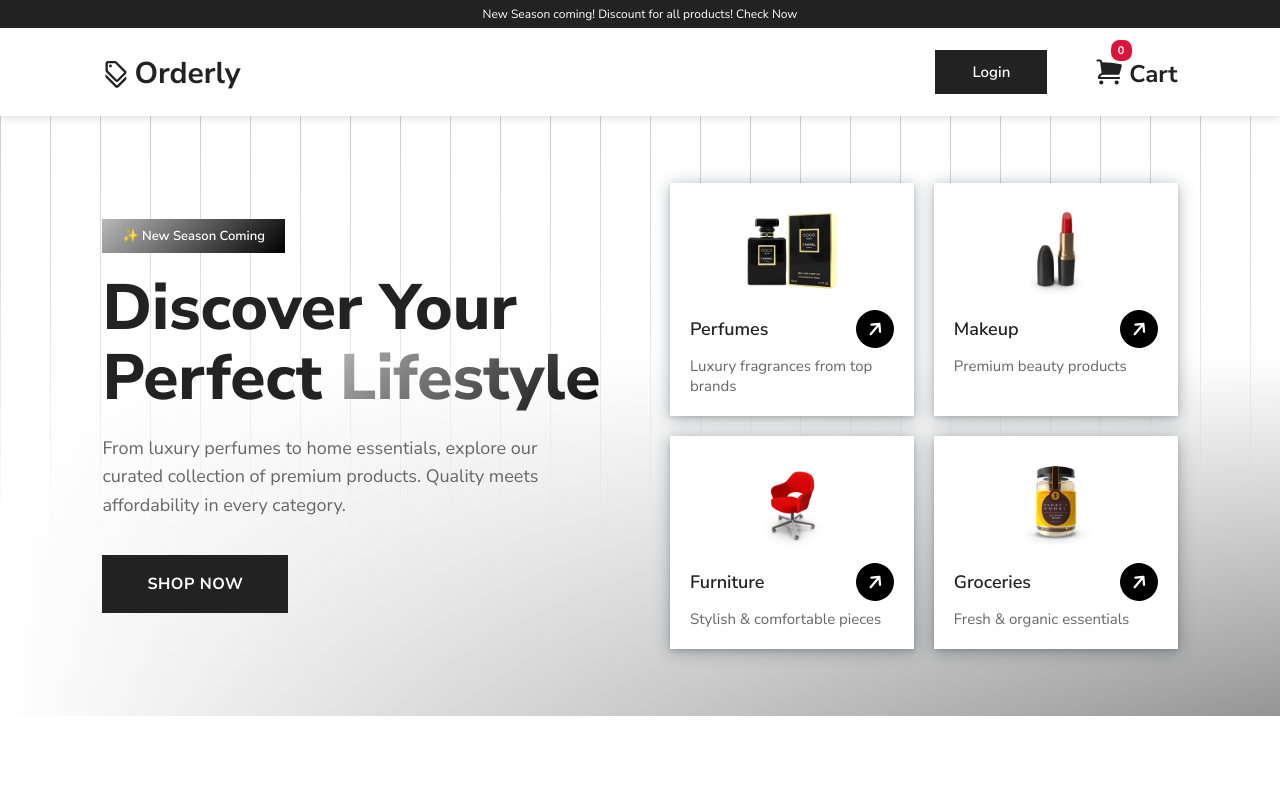
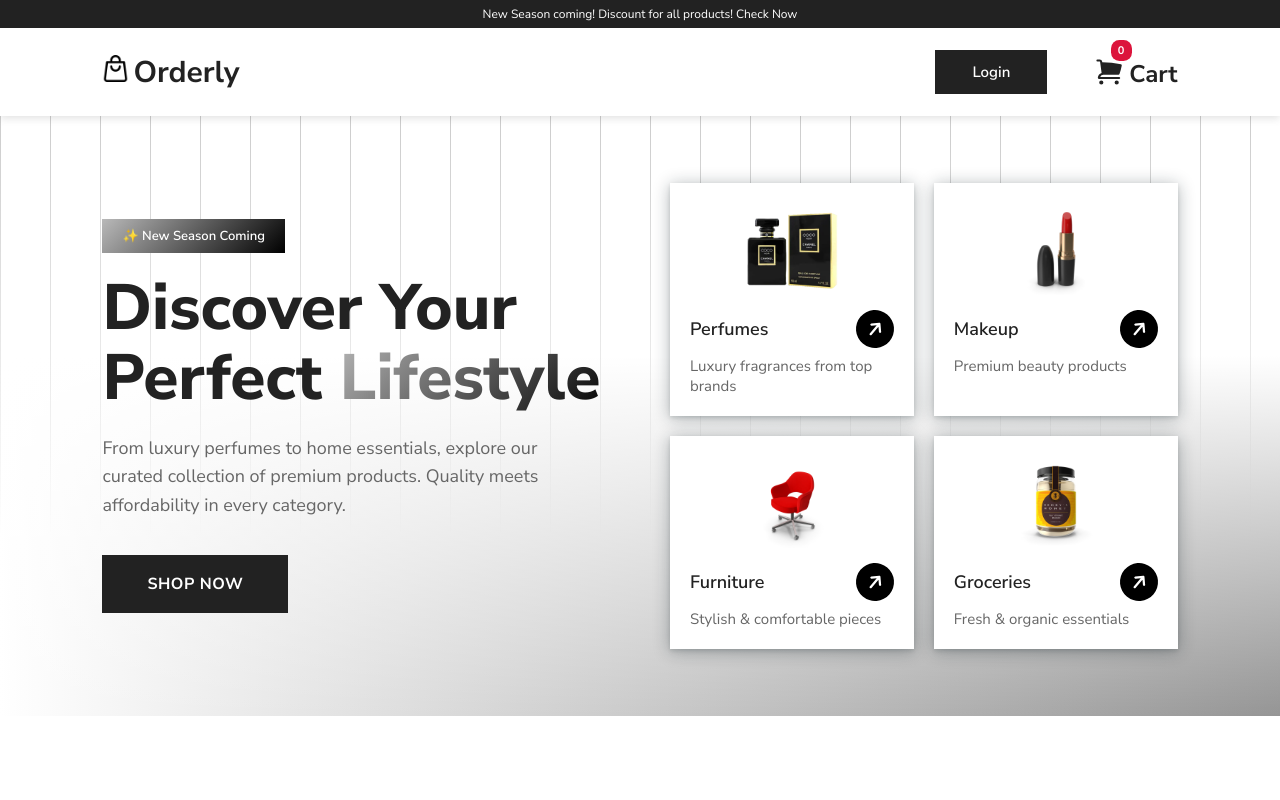
Before and after one commit to aditya5259kumar/react-ecommerce-product-api, a React (Vite) app: page / in a window 1280 px wide. Shown: the top 800 px of the page. Built offline with nearby package versions, Linux system fonts and the light colour scheme; no server answers.

Commit message:
Updated Favicon icon and Email me button

```diff
--- a/index.html
+++ b/index.html
@@ -3,6 +3,7 @@
   <head>
     <meta charset="UTF-8" />
     <meta name="viewport" content="width=device-width, initial-scale=1.0" />
+    <link rel="icon" href="./src/assets/shopping-bag.png" type="image/x-icon" />
     <link rel="stylesheet" href="https://cdnjs.cloudflare.com/ajax/libs/font-awesome/7.0.1/css/all.min.css" integrity="sha512-2SwdPD6INVrV/lHTZbO2nodKhrnDdJK9/kg2XD1r9uGqPo1cUbujc+IYdlYdEErWNu69gVcYgdxlmVmzTWnetw==" crossorigin="anonymous" referrerpolicy="no-referrer" />
     <title>Orderly</title>
   </head>
--- a/src/App.jsx
+++ b/src/App.jsx
@@ -173,7 +173,7 @@ const App = () => {
                               Subscribe us to get 10% OFF on all the purchases
                             </p>
                           </div>
-                          <a className="discount-btn">EMAIL ME</a>
+                          <a className="discount-btn" href="https://mail.google.com/mail/u/0/?tab=rm&ogbl#inbox">EMAIL ME</a>
                         </div>
                       </div>
 
--- a/src/component/Navbar.jsx
+++ b/src/component/Navbar.jsx
@@ -2,9 +2,8 @@ import React, { useContext, useState } from "react";
 import { Link } from "react-router-dom";
 import { ProductContext } from "../App";
 import { HiMiniShoppingCart } from "react-icons/hi2";
-import { MdOutlineDiscount } from "react-icons/md";
 import { toast } from "react-toastify";
-
+import logoImg from '../assets/logo-img.png';
 import LoginForm from "./LoginForm";
 
 const Navbar = ({ isLoggedin, setisLoggedin, formVisible, setformVisible }) => {
@@ -53,8 +52,7 @@ const Navbar = ({ isLoggedin, setisLoggedin, formVisible, setformVisible }) => {
       <div className="navbar container">
         <Link to="/">
           <span className="logo">
-            <MdOutlineDiscount id="logo-icon" />
-            Orderly
+            <img src={logoImg} alt="logo-img" id='logo-img'/>Orderly
           </span>
         </Link>
         <div id="login-cart">
--- a/src/index.css
+++ b/src/index.css
@@ -158,6 +158,12 @@ html {
   color: #222;
 }
 
+#logo-img{
+  width: 27px;
+  margin-right: 4px;
+  display: inline-block;
+}
+
 .navbar .logo {
   font-size: 30px;
   font-weight: 700;
@@ -178,11 +184,11 @@ html {
   position: relative;
 }
 
-.navbar #logo-icon {
+/* .navbar #logo-icon {
   transform: translateY(8px);
   padding-right: 4px;
   font-size: 32px;
-}
+} */
 
 .navbar #cart-count {
   z-index: 1;
```
Also changed, not shown: src/assets/logo-img.png (added).
